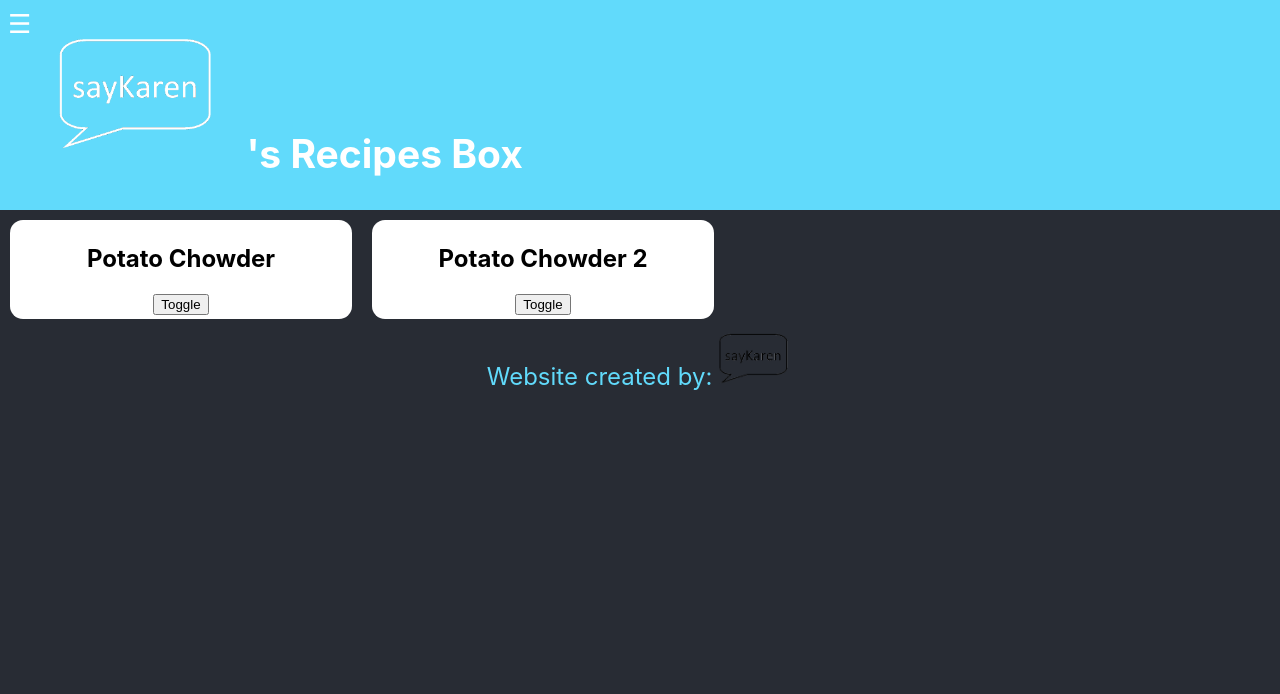
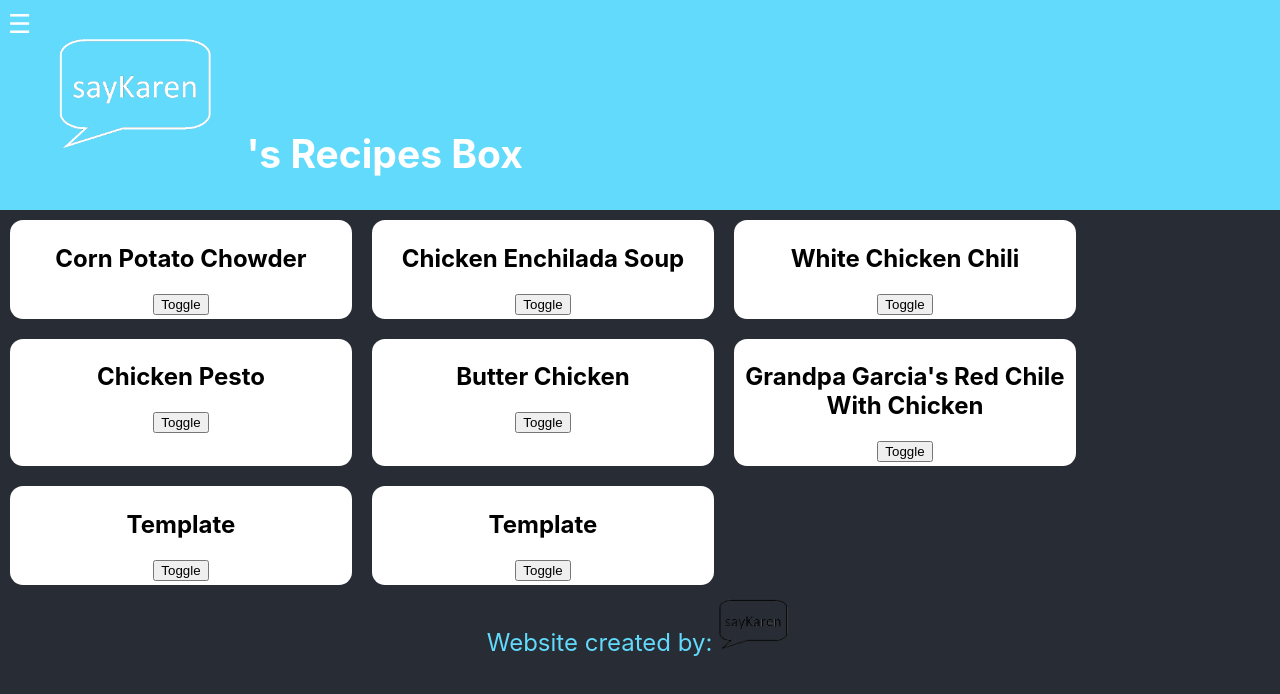
Before and after one commit to saykaren/sayKarenRecipes, a React (Create React App) app: page / in a window 1280 px wide. Shown: the top 694 px of the page. Built offline with nearby package versions, Linux system fonts and the light colour scheme.

Commit message:
Added Recipes

```diff
--- a/src/components/app/RecipeSection.tsx
+++ b/src/components/app/RecipeSection.tsx
@@ -33,7 +33,7 @@ const RecipeSection = () => {
           data.map((num, index) => (
             <div className="recipeCard">
               {num && <h2 key={`recipeTitle${index}`}> {num.recipeTitle}</h2>}
-
+              <button onClick={() => updateState(index)}>Toggle</button>
               {num.active && (
                 <>
                   <div className={`ingredients ${index}`}>
@@ -55,7 +55,9 @@ const RecipeSection = () => {
                 </>
               )}
 
-              <button onClick={() => updateState(index)}>Toggle</button>
+              {num.active && (
+                <button onClick={() => updateState(index)}>X</button>
+              )}
             </div>
           ))}
       </div>
--- a/src/components/data/data.tsx
+++ b/src/components/data/data.tsx
@@ -1,14 +1,21 @@
 export const RecipeData = [
   {
-    recipeTitle: 'Potato Chowder',
+    recipeTitle: 'Corn Potato Chowder',
     ingredients: [
-      { type: 'Potatoes', amount: '5' },
+      { type: 'Potatoes', amount: '5lbs' },
       { type: 'Chicken Broth', amount: '4 cups' },
       { type: 'Frozen Corn', amount: 'One bag' },
+      { type: 'Black pepper', amount: '1/2 Tablespoon' },
+      { type: 'Chicken Breast', amount: '1-2' },
+      { type: 'Cornstarch', amount: '1 1/2 Tablespoon' },
+      { type: 'Heavy whipping cream', amount: '1 1/2 pint' },
+      { type: 'Bacon', amount: '5 slices' },
+      { type: 'Shredded Cheddar Cheese', amount: '2 cups' },
+      { type: 'Green onions', amount: '1 bunch' },
     ],
     preparationTime: 6,
     preparationMeasurement: 'hours',
-    requiredInstruments: ['Slow Cooker'],
+    requiredInstruments: ['Crockpot'],
     instructions: [
       'Cube butter then place in the bottom of a large greased crock pot. Wash and peel potatoes then cube. Place potatoes over butter. Season with black pepper. Pour in chicken broth, corn and diced cooked chicken',
       'Cover crock pot with lid and cook on low heat for 6 to 7 hours OR on high heat 4 hours',
@@ -21,27 +28,167 @@ export const RecipeData = [
     active: false,
   },
   {
-    recipeTitle: 'Potato Chowder 2',
+    recipeTitle: 'Chicken Enchilada Soup',
     ingredients: [
-      { type: 'Potatoes', amount: '5' },
-      { type: 'Chicken Broth', amount: '4 cups' },
-      { type: 'Frozen Corn', amount: 'One bag' },
+      { type: 'Tortillas', amount: '2/person' },
+      { type: 'Chicken', amount: '1-2 breast' },
+      { type: 'White or Yellow Onion', amount: '1' },
+      { type: 'Salt', amount: '1/2 Teaspoon' },
+      { type: 'Pepper', amount: '1/2 Teaspoon' },
+      { type: 'Garlic Powder', amount: '1 Teaspoon' },
+      { type: 'Taco Seasoning', amount: '2 Tablespoon' },
+      { type: 'Enchilada Sauce', amount: '28 ounces' },
+      { type: 'Corn - Frozen or Can', amount: '15 ounce' },
+      { type: 'Black Beans', amount: '15 ounce' },
+      { type: 'Ranch Style Beans', amount: '15 ounce' },
+      { type: 'Salsa', amount: '1 cup' },
+      { type: 'Chicken Broth or Stock', amount: '2 cups' },
+      { type: 'Shredded Cheese', amount: '2 cups' },
+      { type: 'Cornstarch', amount: '1 Tablespoon' },
     ],
     preparationTime: 6,
     preparationMeasurement: 'hours',
-    requiredInstruments: ['Slow Cooker'],
+    requiredInstruments: ['Crockpot'],
     instructions: [
-      'Cube butter then place in the bottom of a large greased crock pot. Wash and peel potatoes then cube. Place potatoes over butter. Season with black pepper. Pour in chicken broth, corn and diced cooked chicken',
-      'Cover crock pot with lid and cook on low heat for 6 to 7 hours OR on high heat 4 hours',
-      'After time is up mix together cornstarch and water to create a slurry. Pour into crock pot.',
-      'Pour in heavy whipping cream',
-      'Cover lid again and cook another 20 minutes',
-      'Cook Bacon',
-      'Cut green onions',
+      'Add all the ingredients to the crockpot BUT Cornstarch and Cheese',
+      'Cover the crockpot and cook on low for 6-8 hours or high 4-5 hours',
+      'After cooking mix together the cornstarch into pot. Allow soup to thicken for 5-10 minutes',
+      'Stir in the cheese. Serve immediately with your favorite toppings',
     ],
+    active: false,
+  },
+  {
+    recipeTitle: 'White Chicken Chili',
+    ingredients: [
+      { type: 'Chicken Breast', amount: '1-2' },
+      { type: 'Onion', amount: '1' },
+      { type: 'Bell pepper', amount: '1' },
+      { type: 'Garlic', amount: '6 cloves' },
+      { type: 'Ground Cumin', amount: '2 1/2 Teaspoon' },
+      { type: 'Oregano', amount: '1 Teaspoon' },
+      { type: 'Chili powder', amount: '2 Teaspoon' },
+      { type: 'Sea Salt', amount: '1 Teaspoon' },
+      { type: 'Black Pepper', amount: '1/4 Teaspoon' },
+      { type: 'Chicken Broth or Stock', amount: '4 cups' },
+      { type: 'Coconut Milk', amount: '14 ounce can' },
+      { type: 'Tortillas', amount: '2/person' },
+      { type: 'Lime - optional', amount: '1' },
+      { type: 'Cilantro', amount: '1 bunch' },
+    ],
+    preparationTime: 8,
+    preparationMeasurement: 'hours',
+    requiredInstruments: ['Crockpot'],
+    instructions: [
+      'Cut up onion and bell pepper',
+      'Add all ingredients BUT Tortillas, Coconut Milk, Lime, Cliantro into the crockpot',
+      'Set crockpot to low and cook 7-8 hours',
+      'Once cooked remove chicken from crockpot, shred with two forks and return',
+      'Turn heat to HIGH. Add Coconut milk, stir and replace lid. Heat for 10-15 minutes',
+      'Scoop out and add lime juice and cilantro to each bowl.',
+    ],
+    active: false,
+  },
+  {
+    recipeTitle: 'Chicken Pesto',
+    ingredients: [
+      { type: 'Butter', amount: '2 Tablesppon' },
+      { type: 'Chicken', amount: '1-2' },
+      { type: 'Cream to Chicken Soup', amount: '1 can' },
+      { type: 'Pesto', amount: '1/2 jar' },
+      { type: 'Milk', amount: '1/2 cup' },
+      { type: 'Farfalle (bow tie)', amount: '8 ounces' },
+    ],
+    preparationTime: 40,
+    preparationMeasurement: 'minutes',
+    requiredInstruments: [],
+    instructions: [
+      'Heat butter in skillet over medium heat',
+      'Boil water for Farfella',
+      'Cut chicken and season',
+      'Add chicken to skillet until cooked and well browned',
+      'Add Farfalle to boiled water to cook',
+      'Add soup, pesto sauce, and milk in the skillet until it boils',
+      'Reduce heat to low',
+      'Cook for 5 minutes or until the chicken is cooked through.',
+      'Add cooked Farfalle to skillet with chicken and mixture.',
+    ],
+    active: false,
+  },
+
+  {
+    recipeTitle: 'Butter Chicken',
+    ingredients: [
+      { type: 'Chicken', amount: '1-2' },
+      { type: 'Onion-Yellow', amount: '1/2' },
+      { type: 'Minced Garlic', amount: '3 Teaspoon' },
+      { type: 'Red Curry Paste', amount: '1 Tablespoon' },
+      { type: 'Salt', amount: '1 Teaspoon' },
+      { type: 'Turmeric', amount: '1 Teaspoon' },
+      { type: 'Ground Ginger', amount: '1/2 Teaspoon' },
+      { type: 'Coconut Milk', amount: '14.5 ounce' },
+      { type: 'Tomato Paste', amount: '6 ounce' },
+      { type: 'Heavy Cream', amount: '1/2 cup' },
+      { type: 'Basmati Rice', amount: '2 cups' },
+      { type: 'Naan', amount: '2/person' },
+    ],
+    preparationTime: 7,
+    preparationMeasurement: 'hours',
+    requiredInstruments: ['Crockpot'],
+    instructions: [
+      'Add all ingredients except cream and rice into crockpot',
+      'Cover and cook on high for 3-4 hours or low for 6-8 hours',
+      'Once cooked stir in heavy cream and return cover to let it heat through',
+      'Cook rice - add Tumeric to rice',
+      'Heat oven to cook Naan',
+    ],
+    active: false,
+  },
+  {
+    recipeTitle: "Grandpa Garcia's Red Chile With Chicken",
+    ingredients: [
+      { type: 'Roasted Chicken', amount: '1' },
+      { type: 'Red Chile Powder', amount: '2 Tablespoons' },
+      { type: 'Flour', amount: '3 Tablespoons' },
+      { type: 'Vegatable/Olive Oil', amount: '3 Tablespoons' },
+      { type: 'Minced Garlic', amount: '1 Clove' },
+      { type: 'Oregano', amount: 'Dash' },
+      { type: 'Salt', amount: '1 Teaspoon' },
+      { type: 'Whole Tomato', amount: '1/2 Can' },
+      { type: 'Tamales', amount: '2/person' },
+    ],
+    preparationTime: 30,
+    preparationMeasurement: 'minutes',
+    requiredInstruments: [],
+    instructions: [
+      'Chop the tomatoes and set aside',
+      'In a 1 1/2 quart pan heat the oil and add the flour and brown.',
+      'Add the chile powder and stir all together being careful not to let it burn',
+      'Slowly stir in the water',
+      'Add the garlic, oregano and salt. Stir',
+      'Add the chopped tomatoes',
+      'Pull just enough pieces from the chicken and add to the pot',
+      'Bring to boil and then turn down to a simmer for about 15 minutes. If it is too thick add a little water',
+    ],
+    active: false,
+  },
+  {
+    recipeTitle: 'Template',
+    ingredients: [{ type: '?', amount: '?' }],
+    preparationTime: 0,
+    preparationMeasurement: 'hours',
+    requiredInstruments: ['Crockpot'],
+    instructions: ['?'],
+    active: false,
+  },
+  {
+    recipeTitle: 'Template',
+    ingredients: [{ type: '?', amount: '?' }],
+    preparationTime: 0,
+    preparationMeasurement: 'hours',
+    requiredInstruments: ['Crockpot'],
+    instructions: ['?'],
     active: false,
   },
 ];
 
-
 export default RecipeData;
```
